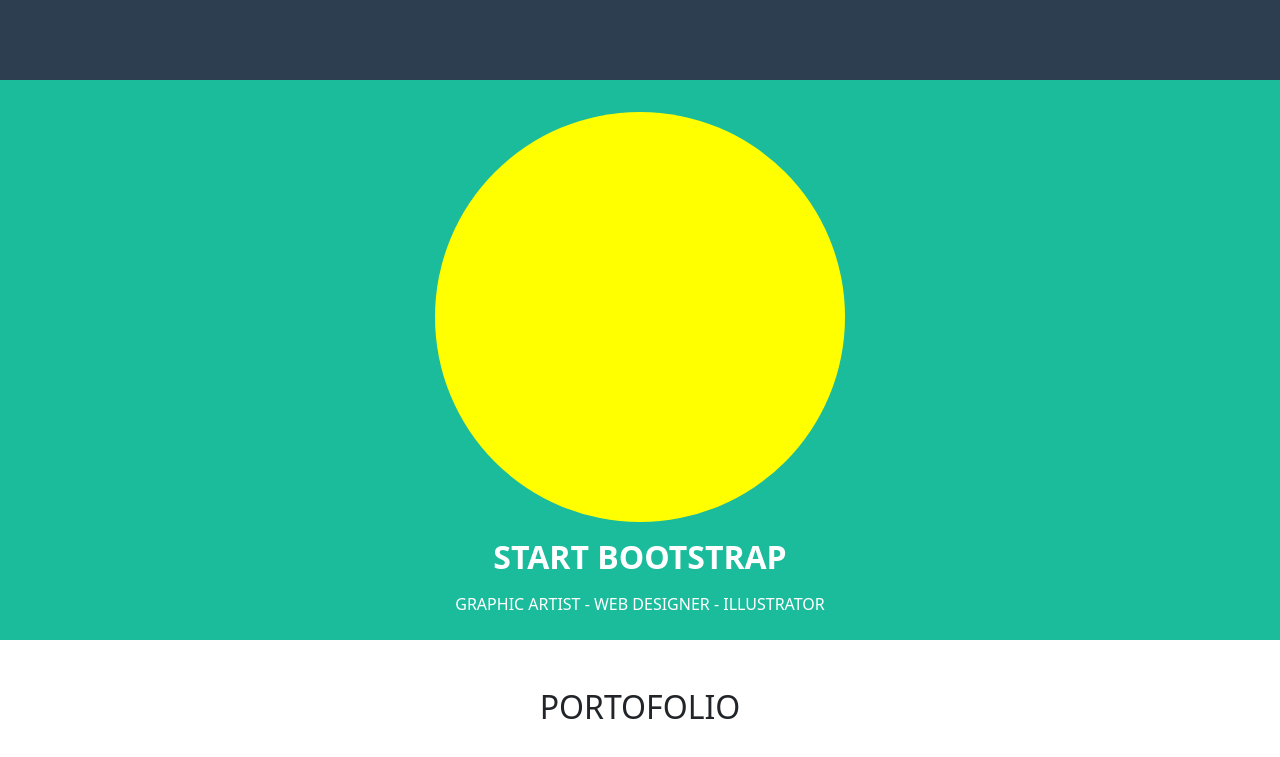
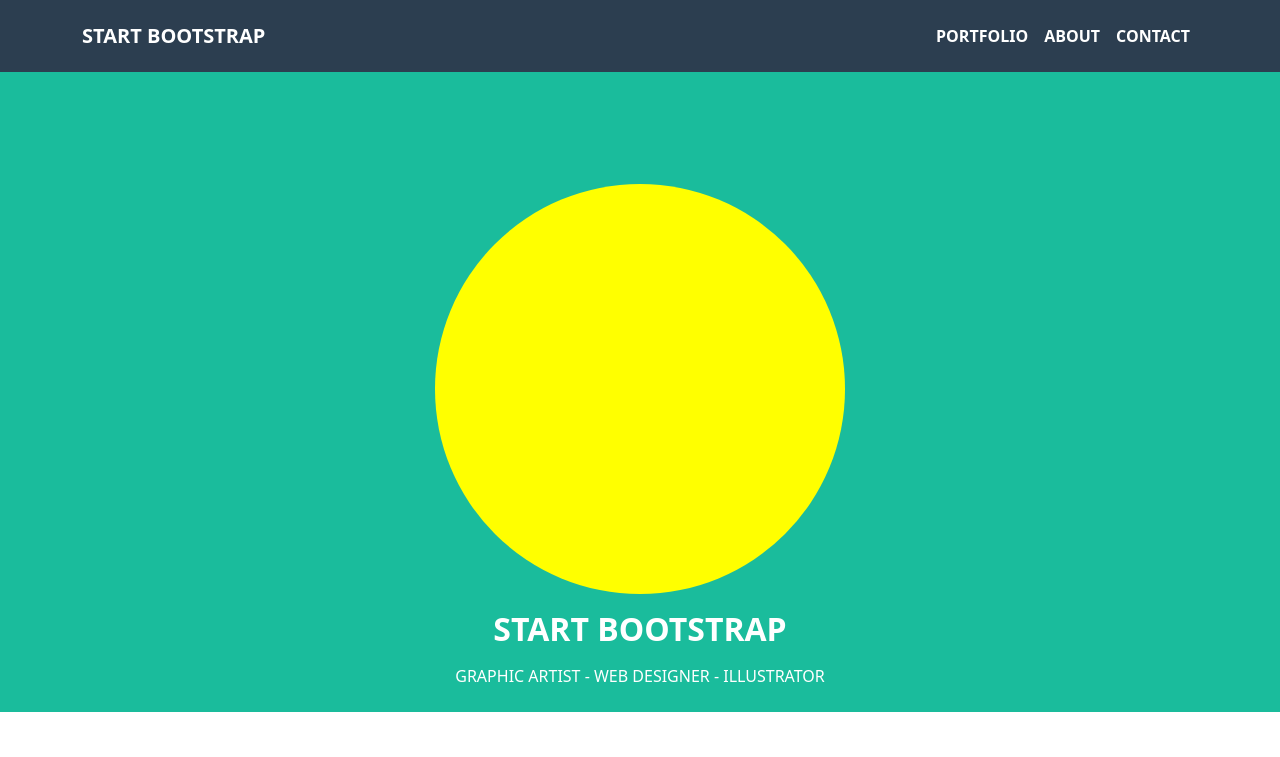
Before and after one commit to GianmarcoDandrea/html-css-bootstrap-freelancer, a plain HTML site: page index.html in a window 1280 px wide. Shown: the top 757 px of the page. Drawn offline with nearby package versions, Linux system fonts and the light colour scheme.

Commit message:
add: navbar ; add: img folder

```diff
--- a/css/style.css
+++ b/css/style.css
@@ -24,20 +24,28 @@ img {
     align-items: center;
 }
 
-.text-center {
-    text-align: center;
+/************* NAVIGATION ***************/
+.header {
+    background-color: var(--nav-bg-color);
+    width: 100%;
+    color: var(--primary-text-color);
 }
 
-/************* NAVIGATION ***************/
-nav {
-    background-color: var(--nav-bg-color);
-    position: fixed;
-    top: 0;
-    left: 0;
-    width: 100%;
-    /* debug */
-    height: 80px;
+.navbar-brand,
+.nav-link,
+.ms_navbar-toggler-icon {
+    font-weight: bolder;
+    color: var(--primary-text-color);
 }
+
+.navbar-toggler {
+    border:1px solid white;
+}
+
+.navbar-toggler:focus {
+    box-shadow: none;
+}
+
 
 /***************** HERO *****************/
 .hero {
--- a/index.html
+++ b/index.html
@@ -13,15 +13,53 @@
     <!-- CSS LINK -->
     <link rel="stylesheet" href="css/style.css">
 
+    <!-- FONTAWESOME LINK -->
+    <link rel="stylesheet" href="https://cdnjs.cloudflare.com/ajax/libs/font-awesome/6.4.2/css/all.min.css" integrity="sha512-z3gLpd7yknf1YoNbCzqRKc4qyor8gaKU1qmn+CShxbuBusANI9QpRohGBreCFkKxLhei6S9CQXFEbbKuqLg0DA==" crossorigin="anonymous" referrerpolicy="no-referrer" />
+
 </head>
 
 <body>
     <!-- NAVIGATION -->
-    <nav>
-        <div class="container">
+    <div class="header py-2">
 
-        </div>
-    </nav>
+        <nav class="navbar navbar-expand-sm container">
+
+            <div class="container-fluid">
+
+              <a class="navbar-brand" href="#">START BOOTSTRAP</a>
+
+              <button class="navbar-toggler" type="button"
+              data-bs-toggle="collapse" data-bs-target="#navbarSupportedContent" aria-controls="navbarSupportedContent" aria-expanded="false" aria-label="Toggle navigation">
+
+                <span class="ms_navbar-toggler-icon">
+                    <i class="fa-solid fa-bars"></i>
+                </span>
+
+              </button>
+
+              <div class="collapse navbar-collapse justify-content-end " id="navbarSupportedContent">
+
+                <ul class="navbar-nav ">
+
+                    <li class="nav-item">
+                        <a class="nav-link" href="#">PORTFOLIO</a>
+                    </li>
+
+                    <li class="nav-item">
+                        <a class="nav-link" href="#">ABOUT</a>
+                    </li>
+
+                    <li class="nav-item">
+                        <a class="nav-link" href="#">CONTACT</a>
+                    </li>
+                </ul>
+
+              </div>
+
+
+            </div>
+        </nav>
+    </div>
 
     <!-- MAIN -->
     <main>
```
Also changed, not shown: img/avatar.svg (added), img/cabin.png (added), img/cake.png (added), img/circus.png (added), img/game.png (added), img/safe.png (added), img/submarine.png (added).
